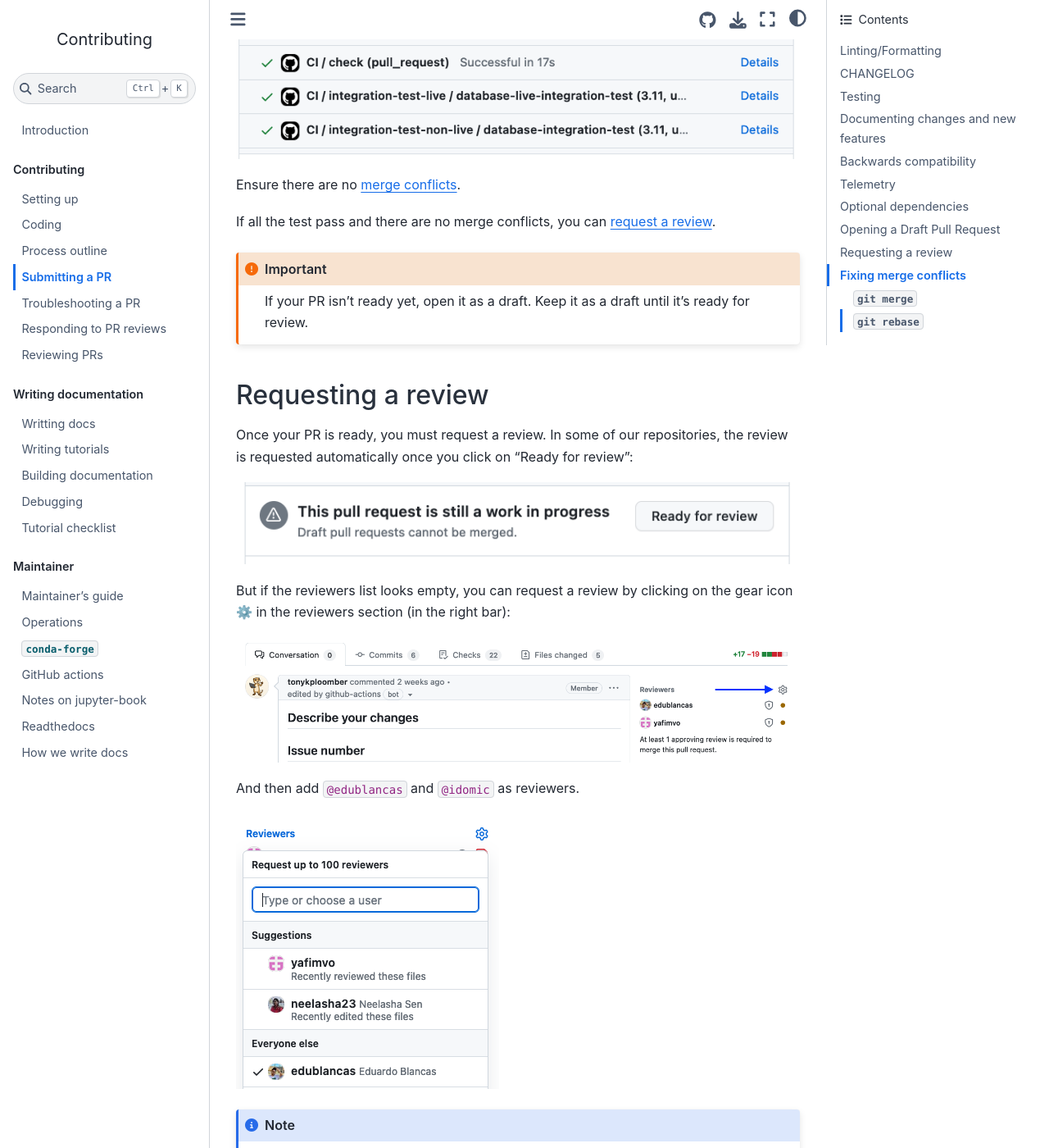
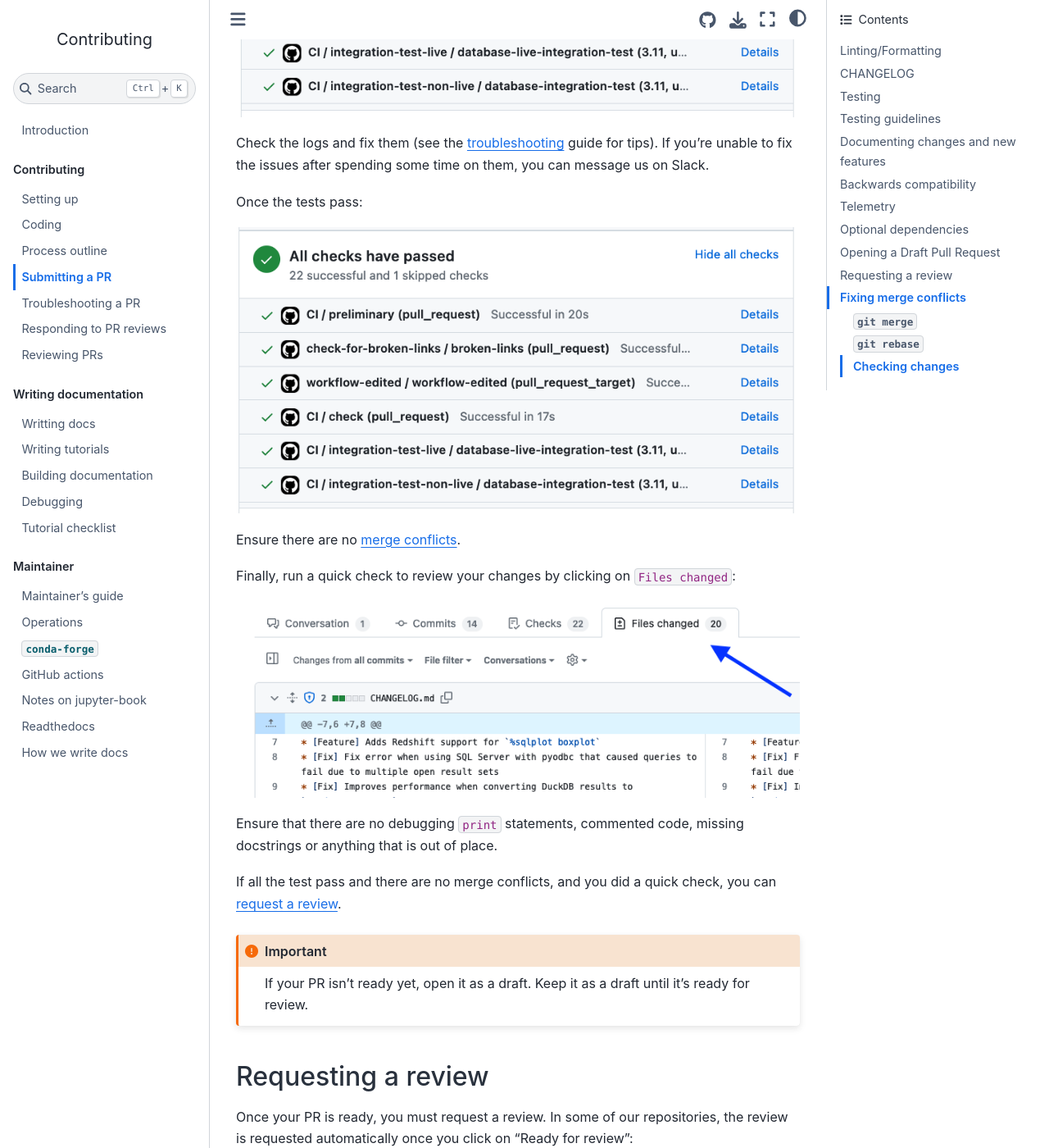
Before and after one commit to ploomber/contributing, a Jupyter Book: the page built from contributing/submitting-pr.md, in a window 1280 px wide and 1400 px high, scrolled down 8588 px. Shown: the whole window at 82% size. Built offline with Jupyter Book 1.0.4 settings and Sphinx 7.4.7 and the Sphinx Book theme 1.1.4, drawn with Linux system fonts in a browser that asks for light colours; some of the changed text lies outside the part shown.

Commit message:
updates guidelines

````diff
--- a/contributing/submitting-pr.md
+++ b/contributing/submitting-pr.md
@@ -159,6 +159,26 @@
 pytest --durations-min=5 --ignore=src/tests/integration
 ```
 
+## Testing guidelines
+
+Here are some guidelines to write clean unit tests:
+
+- Write descriptive test names
+    - Good: `test_add_when_x_argument_is_negative`
+    - Bad: `test_add_negative`
+
+- Avoid control structures when asserting results
+
+```python
+# good
+assert "x" == content
+assert "y" == content
+
+# bad
+for c in ["x", "y"]:
+    assert c in content
+```
+
 ## Documenting changes and new features
 
 The documentation must be updated when you make changes to the API (add arguments, add a new class, etc.) (we use the [numpydoc](https://numpydoc.readthedocs.io/en/latest/format.html) format).
@@ -273,7 +293,14 @@
 
 Ensure there are no [merge conflicts](#fixing-merge-conflicts).
 
-If all the test pass and there are no merge conflicts, you can [request a review](#requesting-a-review).
+Finally, run a quick check to review your changes by clicking on `Files changed`:
+
+![](../assets/files-changed.png)
+
+Ensure that there are no debugging `print` statements, commented code,
+missing docstrings or anything that is out of place.
+
+If all the test pass and there are no merge conflicts, and you did a quick check, you can [request a review](#requesting-a-review).
 
 ```{important}
 If your PR isn't ready yet, open it as a draft. Keep it as a draft until it's ready for review.
@@ -355,3 +382,14 @@
 Rebase is recommended for advanced users. [Click here to learn more.](https://www.atlassian.com/git/tutorials/rewriting-history/git-rebase)
 
 During the rebase operation, you might have to solve merge conflicts. If you need help, message us on [Slack.](https://ploomber.io/community)
+
+### Checking changes
+
+Once you finished solving merge conflicts, do a quick check by looking at `Files changed`:
+
+![](../assets/files-changed.png)
+
+Things to look for:
+
+- Are there changes I didn't do but that appear in the `Files changed`? If so, it means that something went wrong when merging conflicts
+- Am I missing any changes? If so, you might've deleted some changes while solving merge conflicts
````
Also changed, not shown: contributing/responding-pr-review.md (+1 -1 lines).
